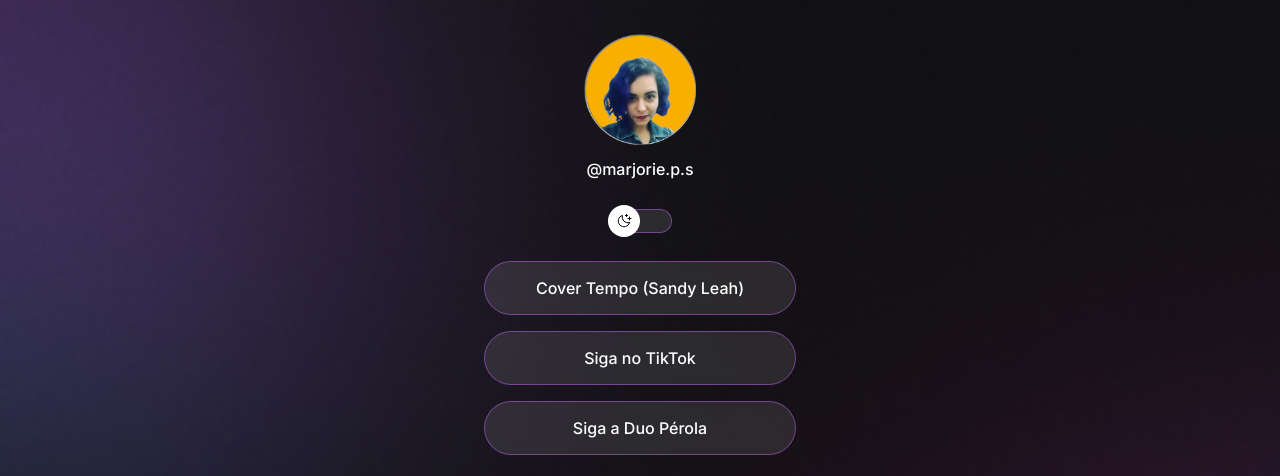
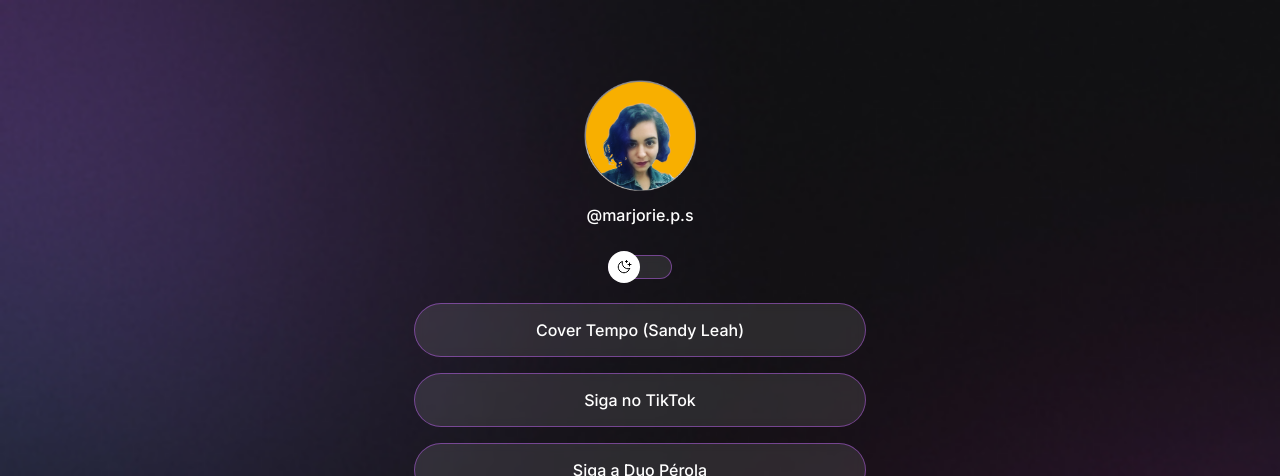
Before and after one commit to MarjorieMavika/Linkbio, a plain HTML site: page index.html in a window 1280 px wide. Shown: the top 476 px of the page. Drawn offline with nearby package versions, Linux system fonts and the light colour scheme.

Commit message:
adjust container width

```diff
--- a/style.css
+++ b/style.css
@@ -38,8 +38,9 @@ body * {
 }
 
 #container {
-  width: 360px;
-  margin: 10px auto 0px;
+  width: 100%;
+  max-width: 500px;
+  margin: 56px auto 0px;
   padding: 0 24px;
 }
 
@@ -105,7 +106,7 @@ ul {
   flex-direction: column;
   gap: 16px;
 
-  padding: 24px 0;
+  padding: 20px 0;
 }
 
 ul li a {
```
